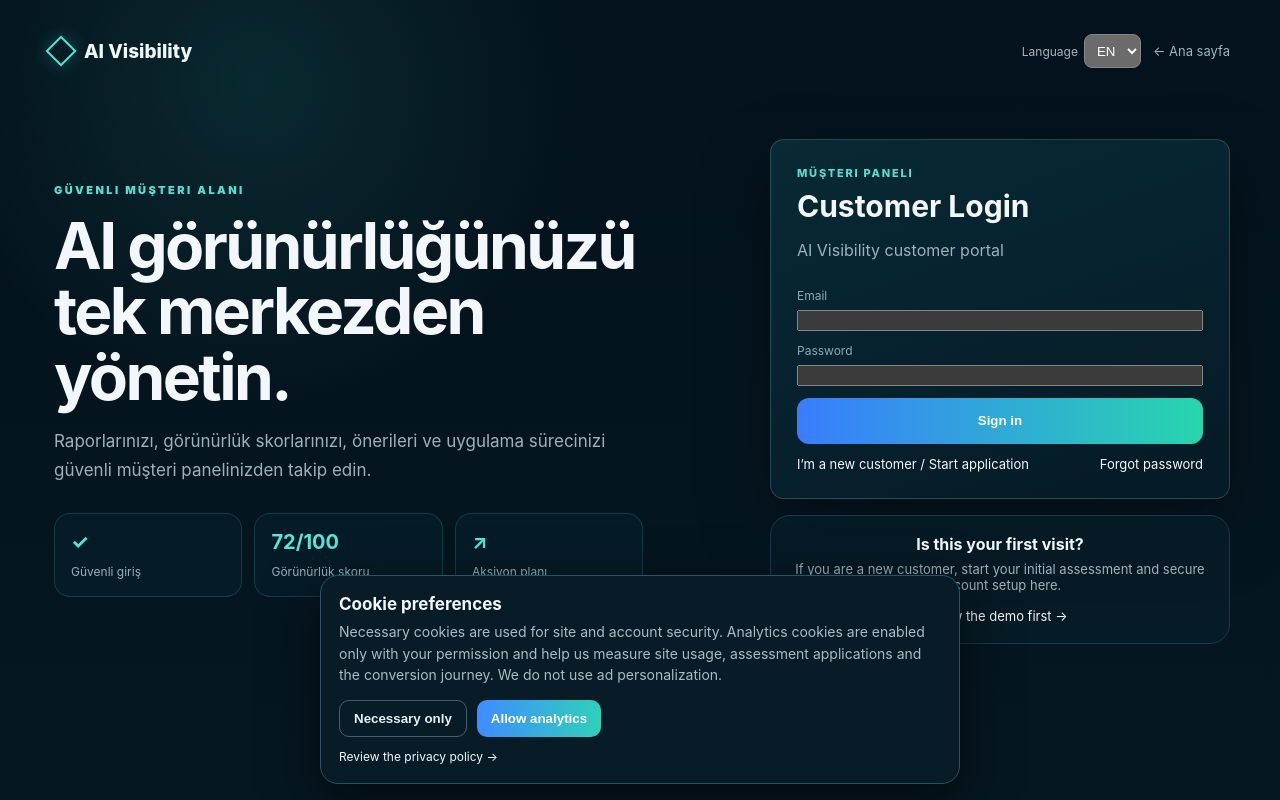
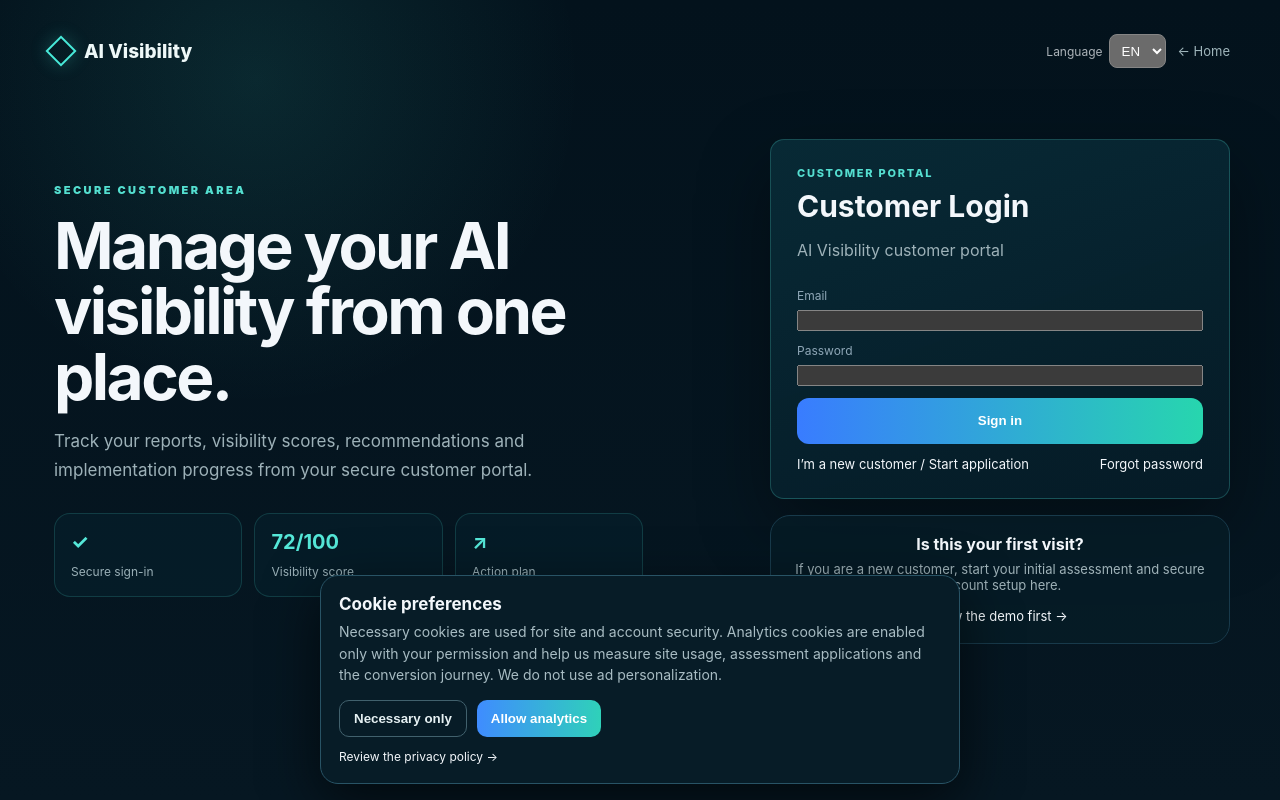
Before and after one commit to mehmetozan-5858/ai-visibility, a Next.js app: page /musteri-giris in a window 1280 px wide. Built offline with nearby package versions, Linux system fonts and the light colour scheme; no server answers.

Commit message:
Localize customer login hero copy

```diff
--- a/components/CustomerLoginForm.js
+++ b/components/CustomerLoginForm.js
@@ -3,35 +3,40 @@ import Link from "next/link";
 import {useState} from "react";
 import {LanguageSwitcher,useLanguage} from "./LanguageProvider";
 
+const copy={
+ tr:{home:"← Ana sayfa",eyebrow:"Güvenli müşteri alanı",hero:"AI görünürlüğünüzü tek merkezden yönetin.",sub:"Raporlarınızı, görünürlük skorlarınızı, önerileri ve uygulama sürecinizi güvenli müşteri panelinizden takip edin.",features:[["✓","Güvenli giriş"],["72/100","Görünürlük skoru"],["↗","Aksiyon planı"]],panel:"Müşteri paneli"},
+ en:{home:"← Home",eyebrow:"Secure customer area",hero:"Manage your AI visibility from one place.",sub:"Track your reports, visibility scores, recommendations and implementation progress from your secure customer portal.",features:[["✓","Secure sign-in"],["72/100","Visibility score"],["↗","Action plan"]],panel:"Customer portal"}
+};
+
 export default function CustomerLoginForm(){
-  const {t,lang}=useLanguage();
+  const {t,lang}=useLanguage();const c=copy[lang]||copy.tr;
   const [email,setEmail]=useState(""),[password,setPassword]=useState(""),[busy,setBusy]=useState(false),[msg,setMsg]=useState("");
   async function submit(e){
     e.preventDefault();setBusy(true);setMsg("");
     try{
-      const r=await fetch("/api/client-auth/login",{method:"POST",headers:{"content-type":"application/json"},body:JSON.stringify({email,password})});
+      const r=await fetch("/api/client-auth/login",{method:"POST",headers:{"content-type":"application/json","accept-language":lang},body:JSON.stringify({email,password})});
       const d=await r.json();if(!r.ok)throw new Error(d.error||t("loginFailed"));
       window.location.replace("/musteri-panel");
     }catch(e){setMsg(e.message)}finally{setBusy(false)}
   }
-  return <div style={{minHeight:"100vh",background:"radial-gradient(circle at 20% 10%,rgba(70,234,215,.10),transparent 26%),linear-gradient(180deg,#03121c,#061722)",padding:"24px"}}>
+  return <div lang={lang} data-localized style={{minHeight:"100vh",background:"radial-gradient(circle at 20% 10%,rgba(70,234,215,.10),transparent 26%),linear-gradient(180deg,#03121c,#061722)",padding:"24px"}}>
     <div style={{maxWidth:1180,margin:"0 auto"}}>
       <header style={{display:"flex",justifyContent:"space-between",alignItems:"center",gap:16,padding:"10px 0 34px"}}>
         <Link href="/" style={{display:"flex",alignItems:"center",gap:12,textDecoration:"none",color:"#eef8f8",fontWeight:800,fontSize:19}}><span style={{width:22,height:22,border:"2px solid #48ead9",transform:"rotate(45deg)",display:"inline-block",boxShadow:"0 0 18px rgba(72,234,217,.25)"}}/>AI Visibility</Link>
-        <div style={{display:"flex",gap:12,alignItems:"center"}}><LanguageSwitcher/><Link href="/" style={{textDecoration:"none",color:"#9fb5bb",fontSize:13}}>← Ana sayfa</Link></div>
+        <div style={{display:"flex",gap:12,alignItems:"center"}}><LanguageSwitcher/><Link href="/" style={{textDecoration:"none",color:"#9fb5bb",fontSize:13}}>{c.home}</Link></div>
       </header>
       <div className="customer-login-grid" style={{display:"grid",gridTemplateColumns:"minmax(0,1.05fr) minmax(360px,.95fr)",gap:42,alignItems:"center",minHeight:"72vh"}}>
         <section style={{padding:"24px 4px"}}>
-          <div style={{fontSize:11,letterSpacing:".22em",fontWeight:900,color:"#54dfd0",textTransform:"uppercase",marginBottom:16}}>Güvenli müşteri alanı</div>
-          <h1 style={{fontSize:"clamp(38px,5vw,66px)",lineHeight:1.02,letterSpacing:"-.04em",margin:"0 0 18px",maxWidth:620}}>AI görünürlüğünüzü tek merkezden yönetin.</h1>
-          <p style={{color:"#9db1b8",fontSize:17,lineHeight:1.7,maxWidth:600}}>Raporlarınızı, görünürlük skorlarınızı, önerileri ve uygulama sürecinizi güvenli müşteri panelinizden takip edin.</p>
+          <div style={{fontSize:11,letterSpacing:".22em",fontWeight:900,color:"#54dfd0",textTransform:"uppercase",marginBottom:16}}>{c.eyebrow}</div>
+          <h1 style={{fontSize:"clamp(38px,5vw,66px)",lineHeight:1.02,letterSpacing:"-.04em",margin:"0 0 18px",maxWidth:620}}>{c.hero}</h1>
+          <p style={{color:"#9db1b8",fontSize:17,lineHeight:1.7,maxWidth:600}}>{c.sub}</p>
           <div className="customer-login-features" style={{display:"grid",gridTemplateColumns:"repeat(3,minmax(0,1fr))",gap:12,marginTop:28,maxWidth:620}}>
-            {[['✓','Güvenli giriş'],['72/100','Görünürlük skoru'],['↗','Aksiyon planı']].map(([a,b])=><div key={b} style={{border:"1px solid rgba(75,210,201,.18)",background:"rgba(6,31,42,.72)",borderRadius:16,padding:16}}><strong style={{display:"block",fontSize:20,color:"#55e7d8",marginBottom:6}}>{a}</strong><span style={{fontSize:12,color:"#9ab0b7"}}>{b}</span></div>)}
+            {c.features.map(([a,b])=><div key={b} style={{border:"1px solid rgba(75,210,201,.18)",background:"rgba(6,31,42,.72)",borderRadius:16,padding:16}}><strong style={{display:"block",fontSize:20,color:"#55e7d8",marginBottom:6}}>{a}</strong><span style={{fontSize:12,color:"#9ab0b7"}}>{b}</span></div>)}
           </div>
         </section>
         <div style={{maxWidth:460,width:"100%",justifySelf:"end"}}>
           <form className="panel scan-form" onSubmit={submit} style={{padding:26,border:"1px solid rgba(79,220,210,.24)",background:"linear-gradient(160deg,rgba(8,43,54,.96),rgba(5,27,39,.98))",boxShadow:"0 28px 70px rgba(0,0,0,.35)"}}>
-            <div><div style={{fontSize:11,color:"#55dfd1",fontWeight:800,letterSpacing:".16em",textTransform:"uppercase"}}>Müşteri paneli</div><h2 style={{fontSize:30,margin:"8px 0 8px"}}>{t("customerLogin")}</h2><p style={{color:"#9eb2b9"}}>{t("customerLoginSubtitle")}</p></div>
+            <div><div style={{fontSize:11,color:"#55dfd1",fontWeight:800,letterSpacing:".16em",textTransform:"uppercase"}}>{c.panel}</div><h2 style={{fontSize:30,margin:"8px 0 8px"}}>{t("customerLogin")}</h2><p style={{color:"#9eb2b9"}}>{t("customerLoginSubtitle")}</p></div>
             <label>{t("email")}<input type="email" value={email} onChange={e=>setEmail(e.target.value)} autoComplete="email" required/></label>
             <label>{t("password")}<input type="password" value={password} onChange={e=>setPassword(e.target.value)} autoComplete="current-password" required/></label>
             <button disabled={busy} style={{minHeight:46,fontWeight:800}}>{busy?t("signingIn"):t("signIn")}</button>
```
